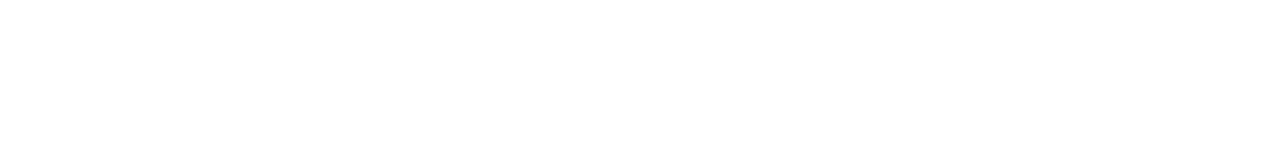
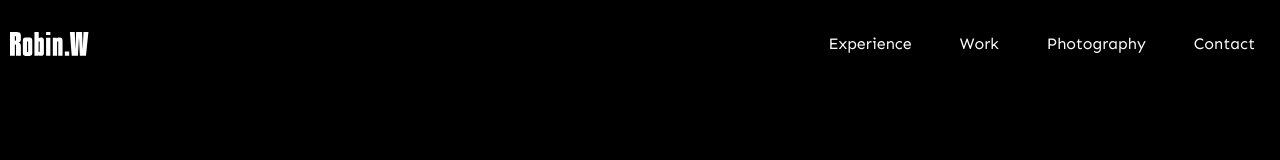
Before and after one commit to hassie54men/robin, a website: page index.html in a window 1280 px wide. Drawn offline with Linux system fonts and the light colour scheme.

Commit message:
создал шапку

```diff
--- a/index.html
+++ b/index.html
@@ -5,9 +5,42 @@
     <meta name="viewport"
           content="width=device-width, user-scalable=no, initial-scale=1.0, maximum-scale=1.0, minimum-scale=1.0">
     <meta http-equiv="X-UA-Compatible" content="ie=edge">
+    <link rel="stylesheet" href="./styles/styles.css">
     <title>Document</title>
 </head>
 <body>
-
+<header class="header">
+    <div class="header__inner container">
+        <a href="" class="header__logo logo">
+            <img class="logo__image" src="./icons/header-logo.svg" alt="" width="79" height="24">
+        </a>
+        <nav class="header__nav">
+            <ul class="header__nav-list">
+                <li class="header__nav-item">
+                    <a href="" class="header__nav-link">
+                        Experience
+                    </a>
+                </li>
+                <li class="header__nav-item">
+                    <a href="" class="header__nav-link">
+                        Work
+                    </a>
+                </li>
+                <li class="header__nav-item">
+                    <a href="" class="header__nav-link">
+                        Photography
+                    </a>
+                </li>
+                <li class="header__nav-item">
+                    <a href="" class="header__nav-link">
+                        Contact
+                    </a>
+                </li>
+            </ul>
+        </nav>
+    </div>
+</header>
+<main class="main"></main>
+<footer class="footer"></footer>
 </body>
 </html>
--- /dev/null
+++ b/styles/_fonts.scss
@@ -0,0 +1,21 @@
+@font-face {
+  font-family: "Bahnschrift";
+  src: url("/fonts/Bahnschrift.woff2") format("woff2");
+  font-style: normal;
+  font-weight: 400;
+  font-display: swap;
+}
+@font-face {
+  font-family: "Sen";
+  src: url("/fonts/Sen-Regular.woff2") format("woff2");
+  font-style: normal;
+  font-weight: 400;
+  font-display: swap;
+}
+@font-face {
+  font-family: "Sen";
+  src: url("/fonts/Sen-Bold.woff2") format("woff2");
+  font-style: normal;
+  font-weight: 700;
+  font-display: swap;
+}
--- /dev/null
+++ b/styles/_globals.scss
@@ -0,0 +1,27 @@
+h1,
+h2,
+h3,
+h4,
+h5,
+h6 {
+  font-weight: 700;
+  color: var(--white);
+  font-size: 55px;
+}
+body{
+  background-color: var(--black);
+  font-family: var(--font-family);
+  font-weight: 400;
+  font-size: 16px;
+  line-height: 1.5;
+  color: var(--light-grey);
+}
+
+ a, button, input, textarea, svg{
+   text-decoration: var(--transition-duration);
+ }
+
+ a{
+   text-decoration: none;
+   color: var(--white);
+ }
--- /dev/null
+++ b/styles/_normalize.scss
@@ -0,0 +1,208 @@
+/**
+  Нормализация блочной модели
+ */
+*,
+::before,
+::after {
+  box-sizing: border-box;
+}
+
+/**
+  Убираем внутренние отступы слева тегам списков,
+  у которых есть атрибут class
+ */
+:where(ul, ol):where([class]) {
+  padding-left: 0;
+}
+
+/**
+  Убираем внешние отступы body и двум другим тегам,
+  у которых есть атрибут class
+ */
+body,
+:where(blockquote, figure):where([class]) {
+  margin: 0;
+}
+
+/**
+  Убираем внешние отступы вертикали нужным тегам,
+  у которых есть атрибут class
+ */
+:where(
+  h1,
+  h2,
+  h3,
+  h4,
+  h5,
+  h6,
+  p,
+  ul,
+  ol,
+  dl
+):where([class]) {
+  margin-block: 0;
+}
+
+:where(dd[class]) {
+  margin-left: 0;
+}
+
+:where(fieldset[class]) {
+  margin-left: 0;
+  padding: 0;
+  border: none;
+}
+
+/**
+  Убираем стандартный маркер маркированному списку,
+  у которого есть атрибут class
+ */
+:where(ul[class]) {
+  list-style: none;
+}
+
+:where(address[class]) {
+  font-style: normal;
+}
+
+/**
+  Обнуляем вертикальные внешние отступы параграфа,
+  объявляем локальную переменную для внешнего отступа вниз,
+  чтобы избежать взаимодействие с более сложным селектором
+ */
+p {
+  --paragraphMarginBottom: 24px;
+
+  margin-block: 0;
+}
+
+/**
+  Внешний отступ вниз для параграфа без атрибута class,
+  который расположен не последним среди своих соседних элементов
+ */
+p:where(:not([class]):not(:last-child)) {
+  margin-bottom: var(--paragraphMarginBottom);
+}
+
+
+/**
+  Упрощаем работу с изображениями и видео
+ */
+img,
+video {
+  display: block;
+  max-width: 100%;
+  height: auto;
+}
+
+/**
+  Наследуем свойства шрифт для полей ввода
+ */
+input,
+textarea,
+select,
+button {
+  font: inherit;
+}
+
+html {
+  /**
+    Пригодится в большинстве ситуаций
+    (когда, например, нужно будет "прижать" футер к низу сайта)
+   */
+  height: 100%;
+  /**
+    Убираем скачок интерфейса по горизонтали
+    при появлении / исчезновении скроллбара
+   */
+  scrollbar-gutter: stable;
+}
+
+/**
+  Плавный скролл
+ */
+html,
+:has(:target) {
+  scroll-behavior: smooth;
+}
+
+body {
+  /**
+    Пригодится в большинстве ситуаций
+    (когда, например, нужно будет "прижать" футер к низу сайта)
+   */
+  min-height: 100%;
+  /**
+    Унифицированный интерлиньяж
+   */
+  line-height: 1.5;
+}
+
+/**
+  Нормализация высоты элемента ссылки при его инспектировании в DevTools
+ */
+a:where([class]) {
+  display: inline-flex;
+}
+
+/**
+  Курсор-рука при наведении на элемент
+ */
+button,
+label {
+  cursor: pointer;
+}
+
+/**
+  Приводим к единому цвету svg-элементы
+  (за исключением тех, у которых уже указан
+  атрибут fill со значением 'none' или начинается с 'url')
+ */
+:where([fill]:not(
+  [fill="none"],
+  [fill^="url"]
+)) {
+  fill: currentColor;
+}
+
+/**
+  Приводим к единому цвету svg-элементы
+  (за исключением тех, у которых уже указан
+  атрибут stroke со значением 'none')
+ */
+:where([stroke]:not(
+  [stroke="none"],
+  [stroke^="url"]
+)) {
+  stroke: currentColor;
+}
+
+/**
+  Чиним баг задержки смены цвета при взаимодействии с svg-элементами
+ */
+svg * {
+  transition-property: fill, stroke;
+}
+
+/**
+  Приведение рамок таблиц в классический 'collapse' вид
+ */
+:where(table) {
+  border-collapse: collapse;
+  border-color: currentColor;
+}
+
+/**
+  Удаляем все анимации и переходы для людей,
+  которые предпочитают их не использовать
+ */
+@media (prefers-reduced-motion: reduce) {
+  *,
+  ::before,
+  ::after {
+    animation-duration: 0.01ms !important;
+    animation-iteration-count: 1 !important;
+    transition-duration: 0.01ms !important;
+    scroll-behavior: auto !important;
+  }
+}
--- /dev/null
+++ b/styles/_utils.scss
@@ -0,0 +1,5 @@
+.container {
+  max-width: calc(var(--container-width) + var(--container-padding-x) * 2);
+  margin-inline: auto;
+  padding-inline: var(--container-padding-x);
+}
--- /dev/null
+++ b/styles/_variables.scss
@@ -0,0 +1,25 @@
+:root {
+  --black: #000;
+  --level-1: #181823;
+  --white: #fff;
+  --purple: #5221e6;
+  --light-grey: #8491a0;
+  --dark-grey: #5b6876;
+  --green-accent: #3cc74e;
+  --blue-accent: #609bff;
+  --pink-accent: #e95d90;
+  --peach-accent: #fff3e4;
+  --violet-accent: #fbe4ff;
+
+
+  --font-family: "Sen", sans-serif;
+  --second-family: "Bahnschrift", sans-serif;
+
+  --container-width: 1296px;
+  --container-padding-x: 10px;
+
+  --transition-duration: 0.4s;
+
+  --header-height: 88px;
+
+}
--- /dev/null
+++ b/styles/blocs/_header.scss
@@ -0,0 +1,18 @@
+.header{
+  position: sticky;
+  top: 0;
+  background-color: var(--black);
+
+  &__inner{
+    display: flex;
+    justify-content: space-between;
+    align-items: center;
+    padding-top: 32px;
+    padding-bottom: 30px;
+  }
+  &__nav-list{
+    display: flex;
+    justify-content: space-between;
+    gap: 48px;
+  }
+}
--- /dev/null
+++ b/styles/styles.scss
@@ -0,0 +1,3 @@
+@import "normalize", "fonts", "globals", "media", "mixins", "utils", "variables";
+
+@import "blocs/header";
```
Also changed, not shown: icons/header-logo.svg (added), styles/_media.scss (added), styles/_mixins.scss (added), styles/styles.css (added), 1 other file.
